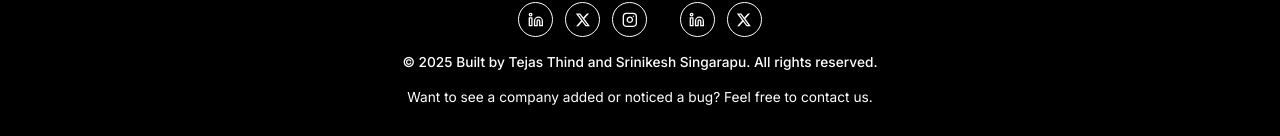
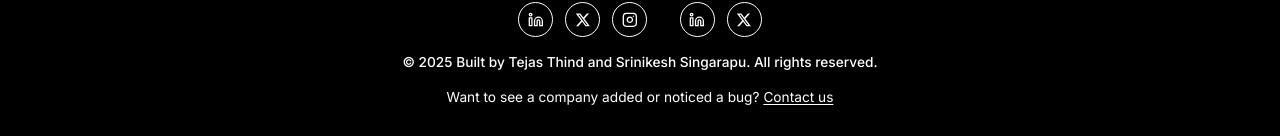
Before and after one commit to internly-app/internly, a Next.js app in the folder frontend/: page / in a window 1280 px wide. Shown: the part 1228-1364 px from the top of the page. Built offline with nearby package versions, Linux system fonts and the light colour scheme; no server answers.

Commit message:
feat: add contact email link to footer

```diff
--- a/frontend/src/components/Footer.tsx
+++ b/frontend/src/components/Footer.tsx
@@ -94,7 +94,13 @@ export default function Footer() {
 
           {/* Contact */}
           <div className="text-sm text-muted-foreground text-center">
-            Want to see a company added or noticed a bug? Feel free to contact us.
+            Want to see a company added or noticed a bug?{" "}
+            <a
+              href="mailto:tejas.st0544@gmail.com"
+              className="text-foreground hover:text-primary transition-colors underline underline-offset-2"
+            >
+              Contact us
+            </a>
           </div>
         </div>
       </div>
```
